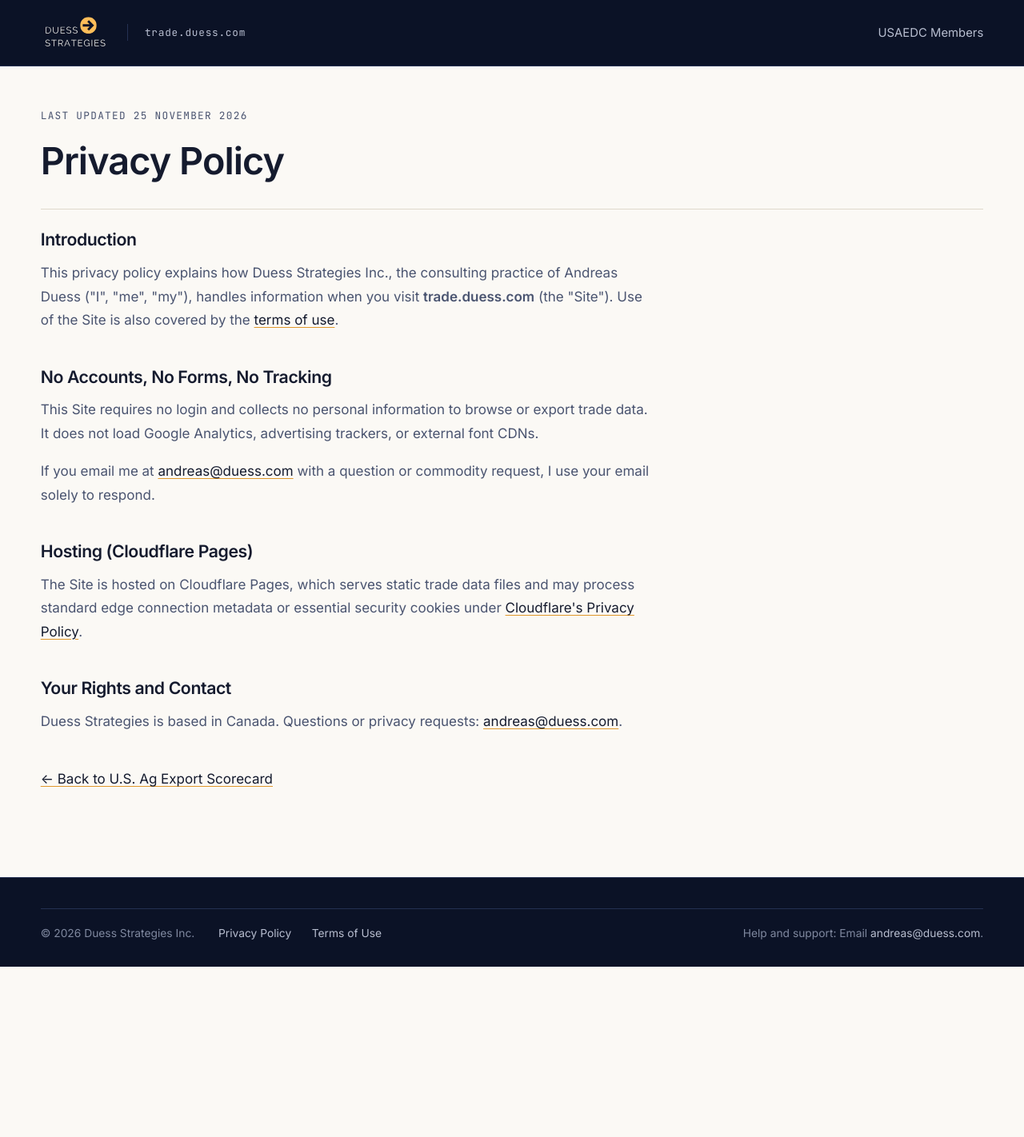
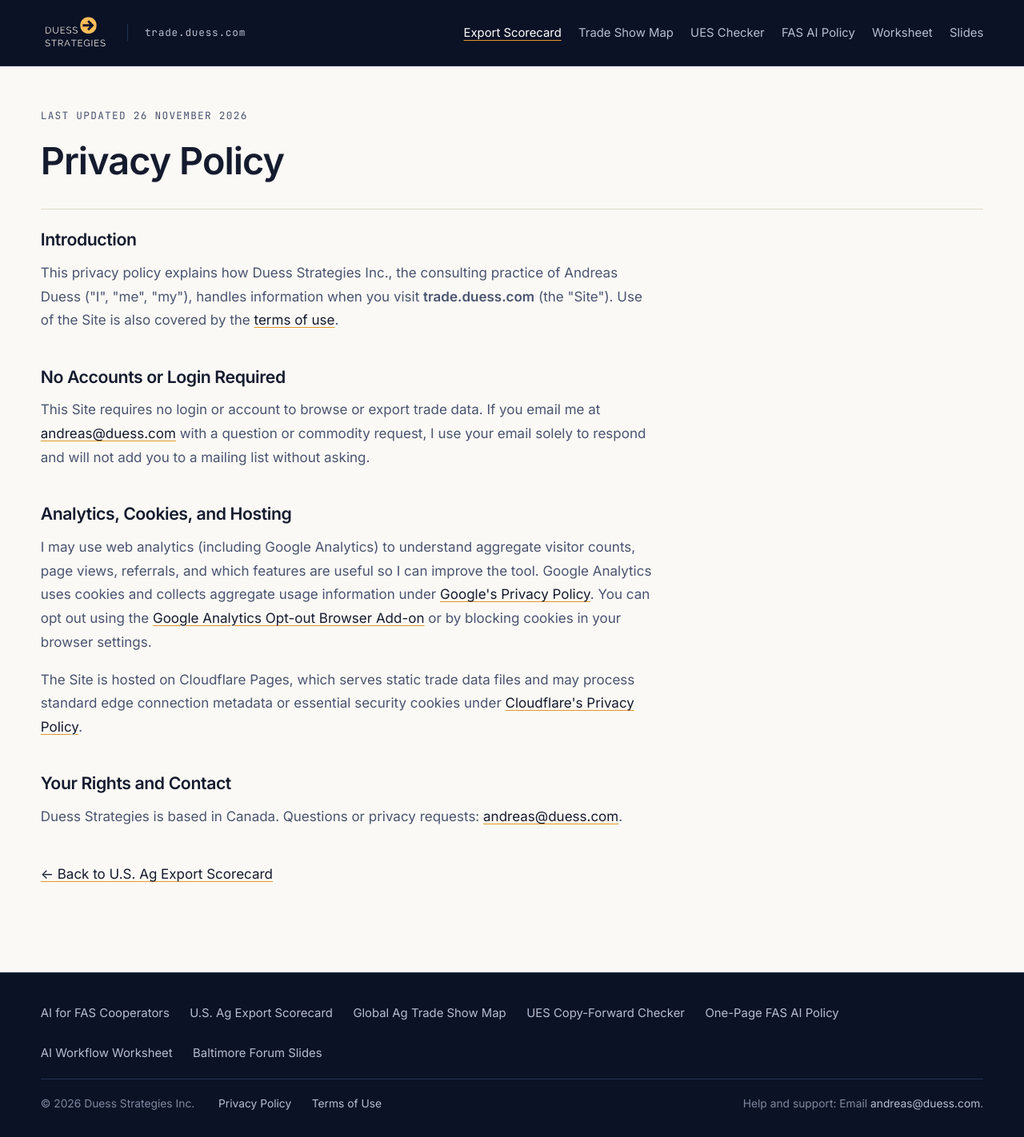
Before and after one commit to andreas-duess/trade-duess, a website built with Vite: page privacy-policy/index.html in a window 1280 px wide. Shown: the whole page at 80% size. Before the commit the page ends 1209 px from the top, so only its background shows below. Built offline with nearby package versions, Linux system fonts and the light colour scheme.

Commit message:
Unify USAEDC header/footer navigation and update privacy policy for analytics

```diff
--- a/privacy-policy/index.html
+++ b/privacy-policy/index.html
@@ -5,28 +5,33 @@
     <meta name="viewport" content="width=device-width, initial-scale=1.0" />
     <link rel="icon" type="image/svg+xml" href="/favicon.svg" />
     <title>Privacy Policy | U.S. Ag Export Scorecard</title>
-    <meta name="description" content="Privacy policy for trade.duess.com, the U.S. agricultural export scorecard and whitespace finder by Duess Strategies Inc." />
+    <meta name="description" content="Privacy policy for trade.duess.com, the U.S. agricultural export scorecard and untapped markets finder by Duess Strategies Inc." />
     <link rel="canonical" href="https://trade.duess.com/privacy-policy/" />
   </head>
   <body>
     <header class="site-header">
       <div class="inner header-bar">
         <div class="header-left">
-          <a class="site-name" href="/">
+          <a class="site-name" href="https://duess.com/for-usaedc-members/" title="Back to Duess Strategies for USAEDC Members">
             <img src="/ds-logo-light.svg" alt="Duess Strategies" class="site-logo" />
           </a>
-          <span class="header-tool-tag">trade.duess.com</span>
+          <a class="header-tool-tag" href="/">trade.duess.com</a>
         </div>
-        <div class="header-right">
-          <a class="header-link" href="https://duess.com/for-usaedc-members/" target="_blank" rel="noopener">USAEDC Members</a>
-        </div>
+        <nav class="header-nav" aria-label="Free USAEDC resources">
+          <a class="header-link is-current" href="https://trade.duess.com/">Export Scorecard</a>
+          <a class="header-link" href="https://events.duess.com/">Trade Show Map</a>
+          <a class="header-link" href="https://ues-checker.duess.com/">UES Checker</a>
+          <a class="header-link" href="https://duess.com/ai-policy/#fas">FAS AI Policy</a>
+          <a class="header-link" href="https://duess.com/worksheet/">Worksheet</a>
+          <a class="header-link" href="https://duess.com/baltimore/">Slides</a>
+        </nav>
       </div>
     </header>
 
     <main class="legal-main">
       <section class="legal-head">
         <div class="inner">
-          <p class="eyebrow">Last updated 25 November 2026</p>
+          <p class="eyebrow">Last updated 26 November 2026</p>
           <h1>Privacy Policy</h1>
           <hr class="head-rule" />
         </div>
@@ -40,12 +45,12 @@
               <p>This privacy policy explains how Duess Strategies Inc., the consulting practice of Andreas Duess ("I", "me", "my"), handles information when you visit <strong>trade.duess.com</strong> (the "Site"). Use of the Site is also covered by the <a href="/terms/">terms of use</a>.</p>
             </section>
             <section>
-              <h2>No Accounts, No Forms, No Tracking</h2>
-              <p>This Site requires no login and collects no personal information to browse or export trade data. It does not load Google Analytics, advertising trackers, or external font CDNs.</p>
-              <p>If you email me at <a href="mailto:andreas@duess.com">andreas@duess.com</a> with a question or commodity request, I use your email solely to respond.</p>
+              <h2>No Accounts or Login Required</h2>
+              <p>This Site requires no login or account to browse or export trade data. If you email me at <a href="mailto:andreas@duess.com">andreas@duess.com</a> with a question or commodity request, I use your email solely to respond and will not add you to a mailing list without asking.</p>
             </section>
             <section>
-              <h2>Hosting (Cloudflare Pages)</h2>
+              <h2>Analytics, Cookies, and Hosting</h2>
+              <p>I may use web analytics (including Google Analytics) to understand aggregate visitor counts, page views, referrals, and which features are useful so I can improve the tool. Google Analytics uses cookies and collects aggregate usage information under <a href="https://policies.google.com/privacy" target="_blank" rel="noopener">Google's Privacy Policy</a>. You can opt out using the <a href="https://tools.google.com/dlpage/gaoptout" target="_blank" rel="noopener">Google Analytics Opt-out Browser Add-on</a> or by blocking cookies in your browser settings.</p>
               <p>The Site is hosted on Cloudflare Pages, which serves static trade data files and may process standard edge connection metadata or essential security cookies under <a href="https://www.cloudflare.com/privacypolicy/" target="_blank" rel="noopener">Cloudflare's Privacy Policy</a>.</p>
             </section>
             <section>
@@ -62,6 +67,17 @@
 
     <footer class="site-footer">
       <div class="inner footer-inner">
+        <div class="footer-top">
+          <div class="footer-links">
+            <a href="https://duess.com/for-usaedc-members/">AI for FAS Cooperators</a>
+            <a href="https://trade.duess.com/">U.S. Ag Export Scorecard</a>
+            <a href="https://events.duess.com/">Global Ag Trade Show Map</a>
+            <a href="https://ues-checker.duess.com/">UES Copy-Forward Checker</a>
+            <a href="https://duess.com/ai-policy/#fas">One-Page FAS AI Policy</a>
+            <a href="https://duess.com/worksheet/">AI Workflow Worksheet</a>
+            <a href="https://duess.com/baltimore/">Baltimore Forum Slides</a>
+          </div>
+        </div>
         <div class="footer-base">
           <span>&copy; 2026 Duess Strategies Inc.</span>
           <ul class="footer-legal">
--- a/src/styles.css
+++ b/src/styles.css
@@ -1117,3 +1117,42 @@ table.data-table tbody tr.is-selected {
   padding: 0.1rem 0.35rem;
   border-radius: 4px;
 }
+
+/* Unified Header Nav */
+.header-tool-tag {
+  text-decoration: none;
+}
+.header-nav {
+  display: flex;
+  align-items: center;
+  flex-wrap: wrap;
+  justify-content: flex-end;
+  gap: 0.4rem 1.25rem;
+}
+.header-nav .header-link {
+  color: var(--on-ink-soft);
+  text-decoration: none;
+  font-size: var(--t-xs);
+  white-space: nowrap;
+  transition: color 0.15s ease;
+}
+.header-nav .header-link:hover,
+.header-nav .header-link.is-current {
+  color: var(--on-ink);
+}
+.header-nav .header-link.is-current {
+  text-decoration: underline;
+  text-decoration-color: var(--amber);
+  text-underline-offset: 4px;
+}
+@media (max-width: 860px) {
+  .header-bar {
+    flex-direction: column;
+    align-items: flex-start;
+    gap: 0.65rem;
+  }
+  .header-nav {
+    justify-content: flex-start;
+    gap: 0.35rem 0.9rem;
+  }
+}
```
Also changed, not shown: index.html (+1 -1 lines), src/main.js (+19 -15 lines), terms/index.html (+22 -6 lines).
